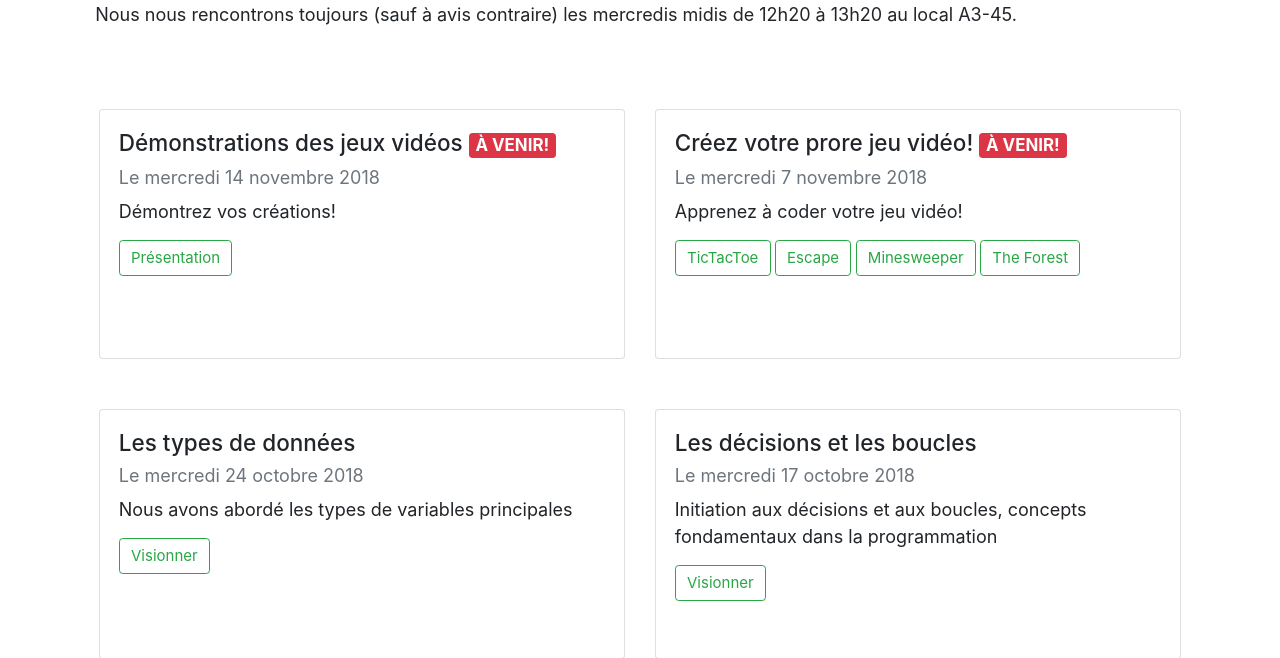
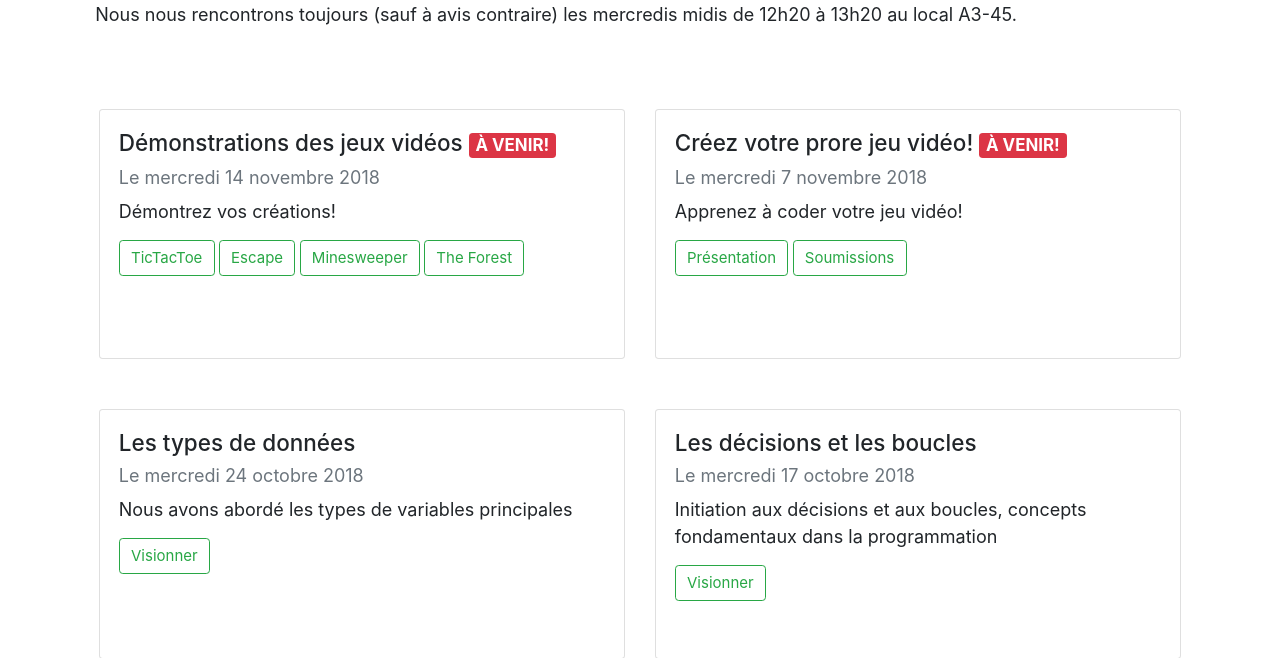
Before and after one commit to Brebeuf-Code/site-web2.0, a Flask app: page /rencontres in a window 1280 px wide. Shown: the part 226-884 px from the top of the page. Run offline with Flask 2, Linux system fonts and the light colour scheme; some libraries are stand-ins or nearby versions.

Commit message:
Update rencontres.html

```diff
--- a/templates/rencontres.html
+++ b/templates/rencontres.html
@@ -61,7 +61,12 @@
                 <h4 class="card-title">Démonstrations des jeux vidéos <span class="badge badge-danger">À VENIR!</span> </h4>
                 <p class="card-subtitle mb-2 text-muted">Le mercredi 14 novembre 2018</p>
                 <p class="card-text">Démontrez vos créations!</p>
-                <a href="https://docs.google.com/presentation/d/1hA5qyIKk9i0oels7H_XbLasmBLNPOvYdVFL2i2qOzMw/edit?usp=sharing" class="btn btn-outline-success">Présentation</a>
+
+                <a href="https://repl.it/@Phoenix13610/TicTacToe?language=java" target="_blank" class="btn btn-outline-success">TicTacToe</a>
+                <a href="https://repl.it/@cookiecuty123/Arles-Escape-chapt1"  target="_blank" class="btn btn-outline-success">Escape</a>
+                <a href="https://repl.it/@BaronLiang/BrebeufCode"  target="_blank" class="btn btn-outline-success">Minesweeper</a>
+                <a href="https://The-forest.gagsterslol.repl.run"  target="_blank" class="btn btn-outline-success">The Forest</a>
+
               </div>
             </div>
           </div>
@@ -72,10 +77,8 @@
                 <h4 class="card-title">Créez votre prore jeu vidéo! <span class="badge badge-danger">À VENIR!</span> </h4>
                 <p class="card-subtitle mb-2 text-muted">Le mercredi 7 novembre 2018</p>
                 <p class="card-text">Apprenez à coder votre jeu vidéo!</p>
-                <a href="https://repl.it/@Phoenix13610/TicTacToe?language=java" target="_blank" class="btn btn-outline-success">TicTacToe</a>
-                <a href="https://repl.it/@cookiecuty123/Arles-Escape-chapt1"  target="_blank" class="btn btn-outline-success">Escape</a>
-                <a href="https://repl.it/@BaronLiang/BrebeufCode"  target="_blank" class="btn btn-outline-success">Minesweeper</a>
-                <a href="https://The-forest.gagsterslol.repl.run"  target="_blank" class="btn btn-outline-success">The Forest</a>
+                <a href="https://docs.google.com/presentation/d/1hA5qyIKk9i0oels7H_XbLasmBLNPOvYdVFL2i2qOzMw/edit?usp=sharing" class="btn btn-outline-success">Présentation</a>
+                <a href="https://goo.gl/forms/XR9EIuNCDV4cPDwG2" class="btn btn-outline-success">Soumissions</a>
 
               </div>
             </div>
```
